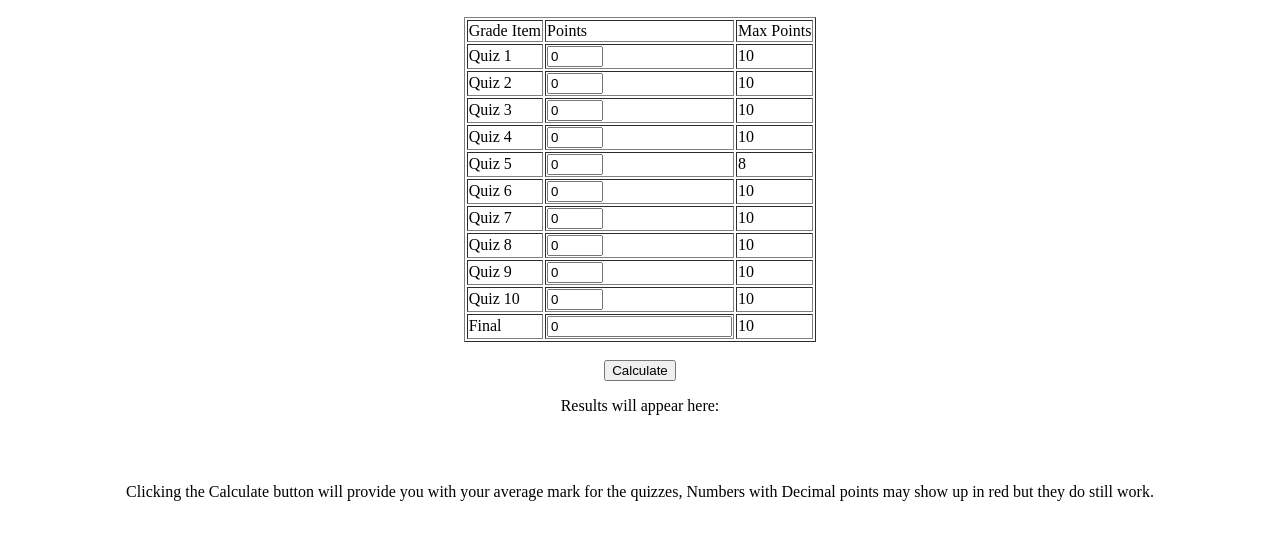
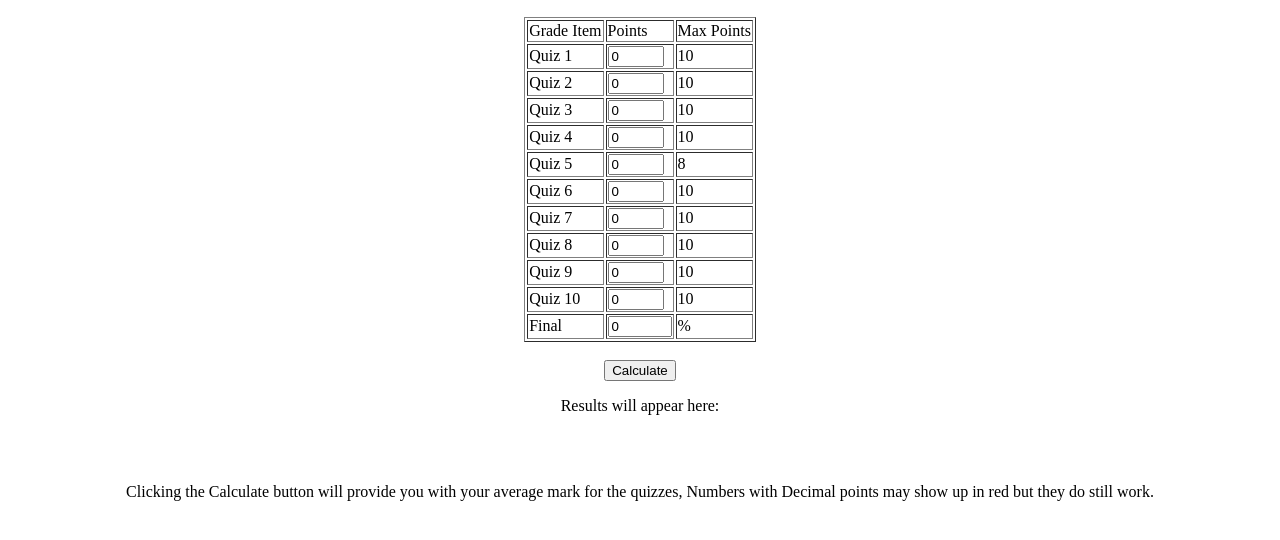
Before and after one commit to ott-tech/mat1341, a plain HTML site: page docs/index.html in a window 1280 px wide. Shown: the part 50-590 px from the top of the page. Drawn offline with Linux system fonts and the light colour scheme.

Commit message:
Update index.html

```diff
--- a/docs/index.html
+++ b/docs/index.html
@@ -111,57 +111,57 @@ document.getElementById("Current Mark in Class2").innerHTML = alert_cur_mark2;
   </tr>
   <tr>
   <td>Quiz 1</td>
-  <td>  <input type="number" value="0"id="quiz1" name="quiz1" min="1" max="10"></td>
+  <td>  <input type="number" value="0"id="quiz1" name="quiz1" min="0" max="10"></td>
   <td>10</td>
   </tr>
   <tr>
   <td>Quiz 2</td>
-  <td>  <input type="number" value="0"id="quiz2" name="quiz2" min="1" max="10"></td>
+  <td>  <input type="number" value="0"id="quiz2" name="quiz2" min="0" max="10"></td>
   <td>10</td>
   </tr>
   <tr>
   <td>Quiz 3</td>
-  <td>  <input type="number" value="0"id="quiz3" name="quiz3" min="1" max="10"></td>
+  <td>  <input type="number" value="0"id="quiz3" name="quiz3" min="0" max="10"></td>
   <td>10</td>
   </tr>
   <tr>
   <td>Quiz 4</td>
-  <td>  <input type="number" value="0"id="quiz4" name="quiz4" min="1" max="10"></td>
+  <td>  <input type="number" value="0"id="quiz4" name="quiz4" min="0" max="10"></td>
   <td>10</td>
   </tr>
   <tr>
   <td>Quiz 5</td>
-  <td>  <input type="number" value="0"id="quiz5" name="quiz5" min="1" max="10"></td>
+  <td>  <input type="number" value="0"id="quiz5" name="quiz5" min="0" max="10"></td>
   <td>8</td>
   </tr><tr>
   <td>Quiz 6</td>
-  <td>  <input type="number" value="0"id="quiz6" name="quiz6" min="1" max="10"></td>
+  <td>  <input type="number" value="0"id="quiz6" name="quiz6" min="0" max="10"></td>
   <td>10</td>
   </tr>
   <tr>
   <td>Quiz 7</td>
-  <td>  <input type="number" value="0"id="quiz7" name="quiz7" min="1" max="10"></td>
+  <td>  <input type="number" value="0"id="quiz7" name="quiz7" min="0" max="10"></td>
   <td>10</td>
   </tr>
   <tr>
   <td>Quiz 8</td>
-  <td>  <input type="number" value="0"id="quiz8" name="quiz8" min="1" max="10"></td>
+  <td>  <input type="number" value="0"id="quiz8" name="quiz8" min="0" max="10"></td>
   <td>10</td>
   </tr>
   <tr>
   <td>Quiz 9</td>
-  <td>  <input type="number" value="0"id="quiz9" name="quiz9" min="1" max="10"></td>
+  <td>  <input type="number" value="0"id="quiz9" name="quiz9" min="0" max="10"></td>
   <td>10</td>
   </tr>
   <tr>
   <td>Quiz 10</td>
-  <td>  <input type="number" value="0"id="quiz10" name="quiz10" min="1" max="10"></td>
+  <td>  <input type="number" value="0"id="quiz10" name="quiz10" min="0" max="10"></td>
   <td>10</td>
   </tr>
   <tr>
   <td>Final</td>
-  <td>  <input type="number" value="0"value="0" id="final" name="final" min="1" max="ukn"></td>
-  <td>10</td>
+  <td>  <input type="number" value="0" id="final" name="final" min="0" max="100"></td>
+  <td>%</td>
   </tr>
   </tbody>
   </table>
```
